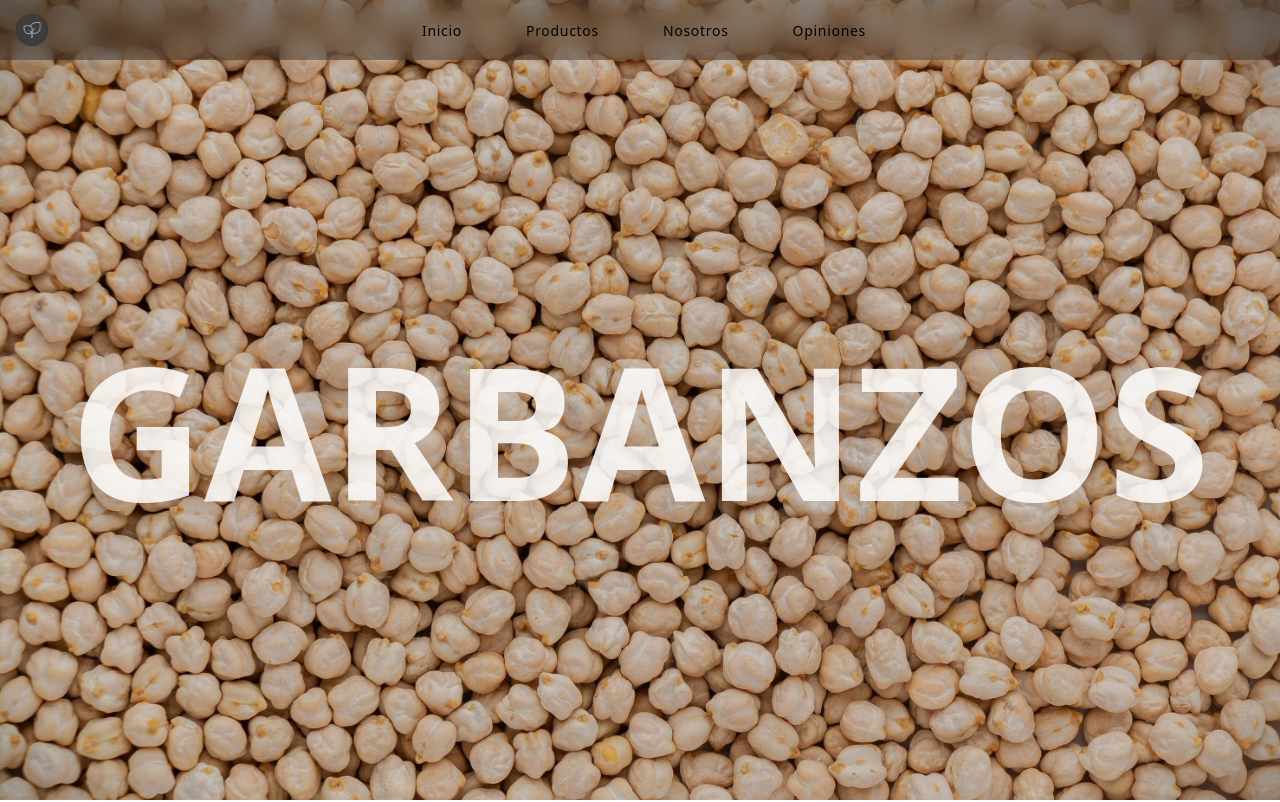
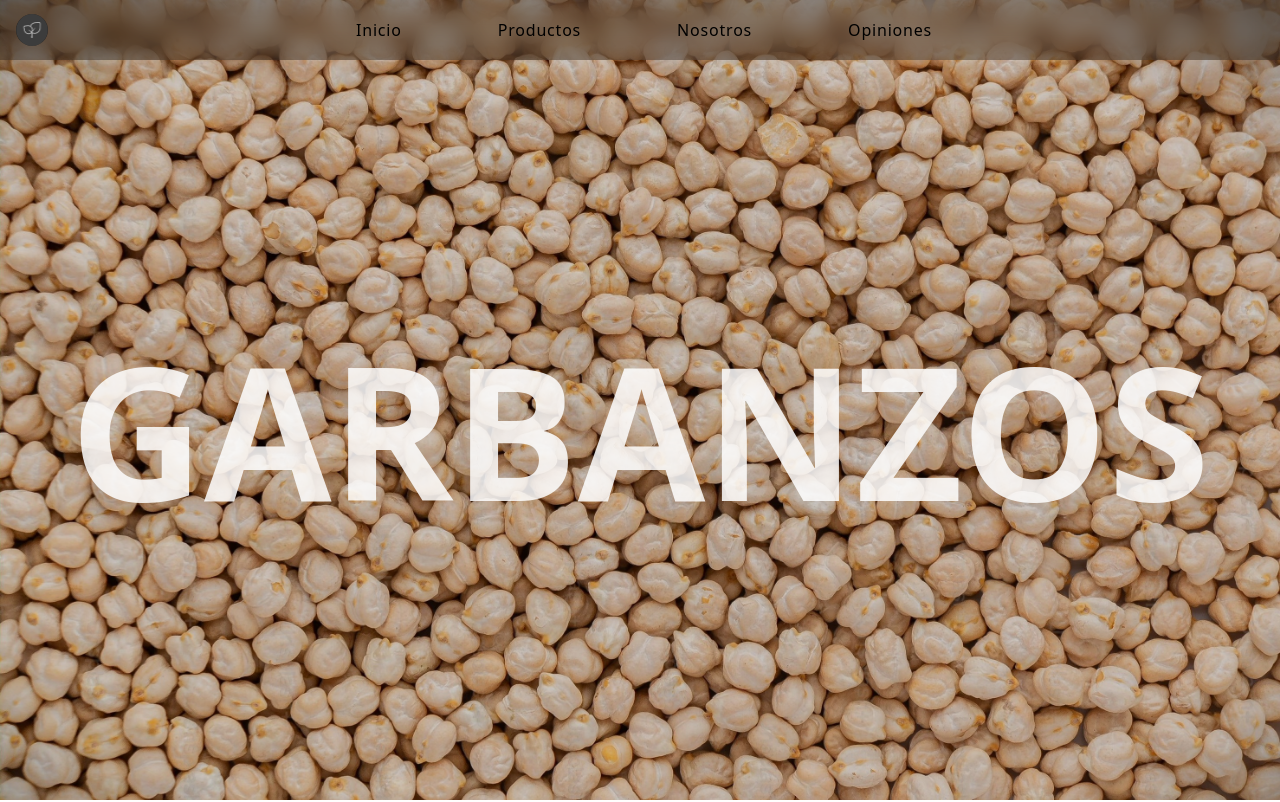
Before and after one commit to LechuMamais/LentejasLandingPage, a React (Vite) app: page / in a window 1280 px wide. Shown: the top 802 px of the page. Built offline with nearby package versions, Linux system fonts and the light colour scheme; a web font is replaced by a local one.

Commit message:
UPDATE: Header componetized & responsive fontSize

```diff
--- a/src/components/Header.jsx
+++ b/src/components/Header.jsx
@@ -1,6 +1,7 @@
 import { useEffect, useState } from "react";
 import { handleScroll } from "../utils/handleScroll";
 import { IoMenu, IoClose } from "react-icons/io5";
+import { headerSections } from "../data/headerSections";
 
 function Header() {
   const [isOpen, setIsOpen] = useState(false);
@@ -8,25 +9,16 @@ function Header() {
   useEffect(() => {
     if (isOpen) {
       document.body.classList.add("max-h-screen");
-      document.body.classList.add("overflow-hidden");
     } else {
       document.body.classList.remove("max-h-screen");
-      document.body.classList.remove("overflow-hidden");
     }
 
-    // Cleanup cuando el componente se desmonta
     return () => document.body.classList.remove("overflow-hidden");
   }, [isOpen]);
 
   const toggleMenu = () => {
     setIsOpen(!isOpen);
   };
-  const sections = [
-    { _id: "home", headerText: "Inicio" },
-    { _id: "products", headerText: "Productos" },
-    { _id: "about", headerText: "Nosotros" },
-    { _id: "opinions", headerText: "Opiniones" },
-  ];
 
   return (
     <header className="bg-bgHeader py-2 px-4 w-[100svw] h-[60px] fixed top-0 left-0 right-0 z-10 backdrop-blur-md font-Kalnia">
@@ -36,14 +28,13 @@ function Header() {
           src="/images/branding/logo_64_b&w_round.png"
           alt="logo"
           onClick={() => {
-            handleScroll(sections[0]._id);
+            handleScroll(headerSections[0]._id);
             setIsOpen(false);
           }}
         />
 
-        {/* NAV DESKTOP */}
-        <div className="gap-16 hidden md:flex opacity- text-[14px] tracking-wider">
-          {sections.map((section) => (
+        <div className="gap-16 xl:gap-24 2xl:gap-32 hidden md:flex opacity- text-[14px] xl:text-[16px] 2xl:text-[18px] tracking-wider">
+          {headerSections.map((section) => (
             <span
               key={section._id}
               className="cursor-pointer"
@@ -54,7 +45,6 @@ function Header() {
           ))}
         </div>
 
-        {/* BOTÓN MENÚ MOBILE */}
         <button
           onClick={toggleMenu}
           className="scale-200 z-20 pr-2 opacity-80 bg-transparent border-none cursor-pointer md:text-transparent md:cursor-auto"
@@ -63,13 +53,12 @@ function Header() {
         </button>
       </div>
 
-      {/* MENÚ DESPLEGABLE MOBILE */}
       <div
         className={`absolute top-0 left-0 w-full h-screen bg-bgDropDownMenu backdrop-blur-xs flex flex-col items-center justify-center gap-6 transition-transform duration-300 ${
           isOpen ? "translate-y-0" : "-translate-y-full"
         }`}
       >
-        {sections.map((section) => (
+        {headerSections.map((section) => (
           <span
             key={section._id}
             className="cursor-pointer text-2xl tracking-wider"
--- /dev/null
+++ b/src/data/headerSections.js
@@ -0,0 +1,6 @@
+export const headerSections = [
+    { _id: "home", headerText: "Inicio" },
+    { _id: "products", headerText: "Productos" },
+    { _id: "about", headerText: "Nosotros" },
+    { _id: "opinions", headerText: "Opiniones" },
+];
```
